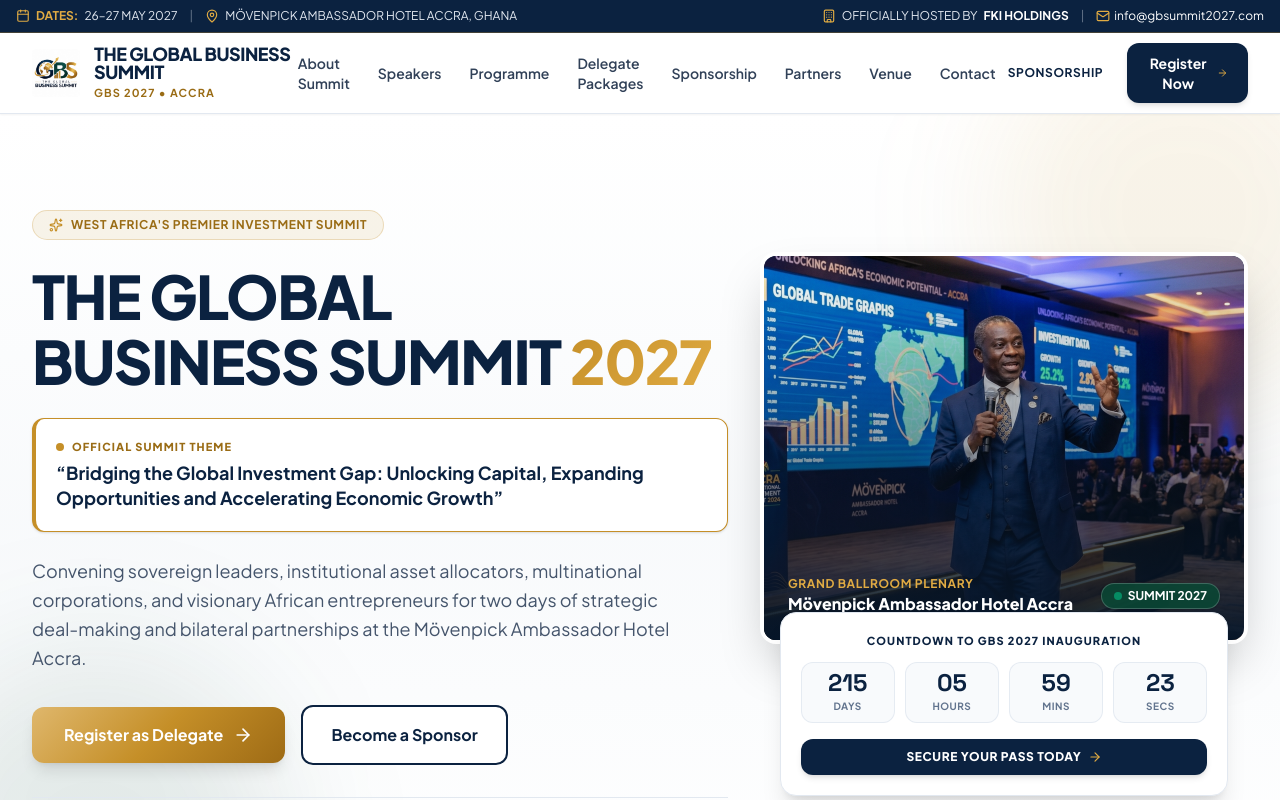
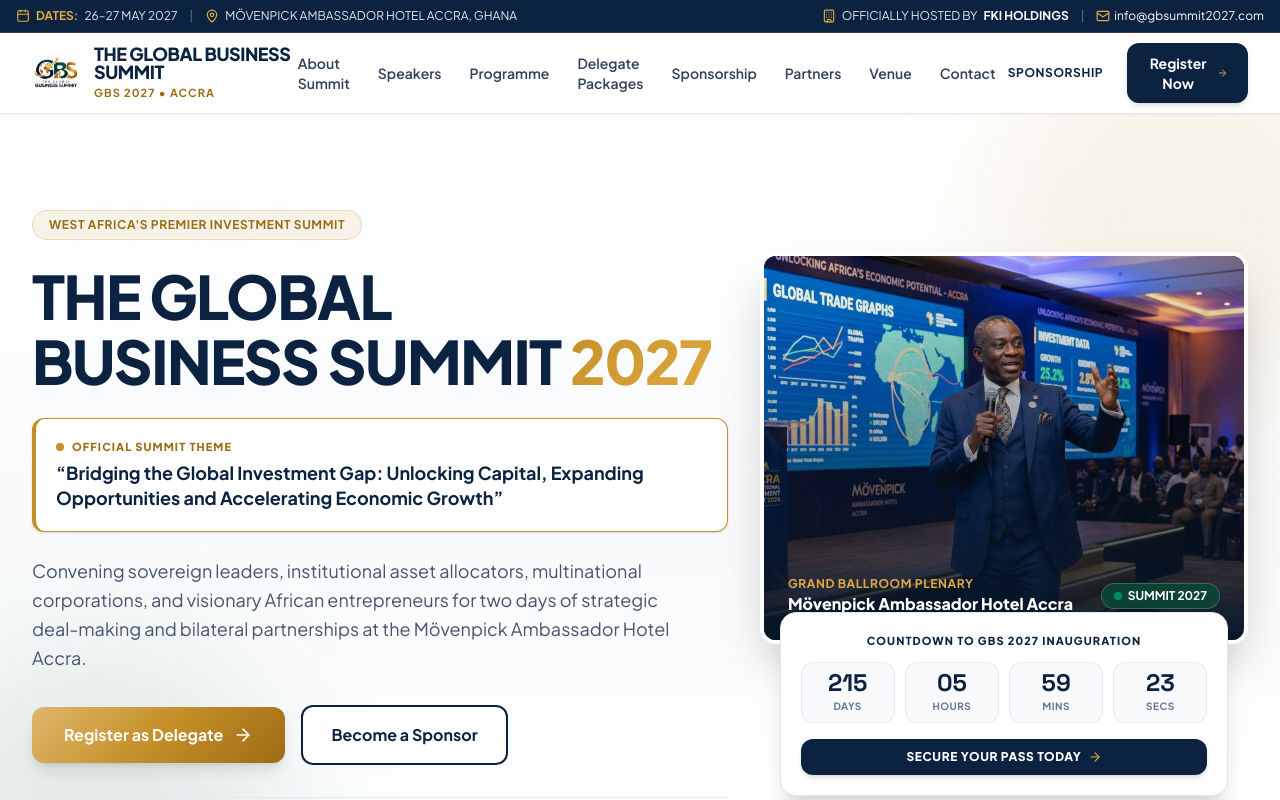
Before and after one commit to 3Roland59/global_business_summit, a React (Vite) app: page / in a window 1280 px wide. Shown: the top 800 px of the page. Built offline with nearby package versions, Linux system fonts and the light colour scheme.

Commit message:
refactor: remove sparkle icon from hero pill and widen navbar container max-width

```diff
--- a/src/components/Hero.tsx
+++ b/src/components/Hero.tsx
@@ -1,5 +1,5 @@
 import React, { useState, useEffect } from 'react';
-import { Calendar, MapPin, Building, Sparkles, ArrowRight } from 'lucide-react';
+import { Calendar, MapPin, Building, ArrowRight } from 'lucide-react';
 import { ASSETS } from '../data/summitData';
 
 interface HeroProps {
@@ -49,7 +49,6 @@
           <div className="lg:col-span-7 flex flex-col items-start">
             {/* Top Pill */}
             <div className="inline-flex items-center gap-2 px-4 py-1.5 rounded-full text-xs font-bold tracking-wider uppercase text-gold-dark bg-gold/10 border border-gold/25 mb-6">
-              <Sparkles className="w-3.5 h-3.5 text-gold" />
               WEST AFRICA'S PREMIER INVESTMENT SUMMIT
             </div>
 
--- a/src/components/Navbar.tsx
+++ b/src/components/Navbar.tsx
@@ -51,7 +51,7 @@
 
       {/* 2. STICKY MAIN NAVBAR */}
       <header className="sticky top-0 z-50 bg-white/95 backdrop-blur-md border-b border-slate-200 shadow-xs transition-all">
-        <div className="max-w-7xl mx-auto px-4 sm:px-6 lg:px-8 h-20 flex items-center justify-between">
+        <div className="max-w-8xl mx-auto px-4 sm:px-6 lg:px-8 h-20 flex items-center justify-between">
           {/* Logo & Branding */}
           <a href="#home" className="flex items-center gap-3.5 group">
             <img
```
